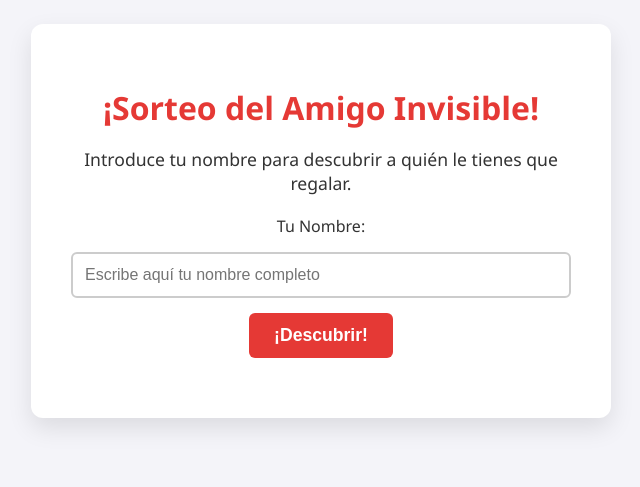
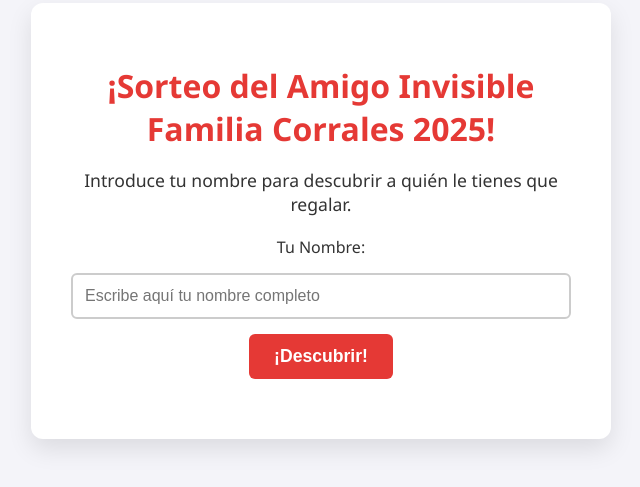
Before and after one commit to Bl1t0dev/amigo-invisible, a plain HTML site: page index.html in a window 1280 px wide. Shown: the part 199-686 px from the top of the page, without its empty margins (319-959 px from the left). Drawn offline with Linux system fonts and the light colour scheme.

Commit message:
Update index.html

```diff
--- a/index.html
+++ b/index.html
@@ -8,7 +8,7 @@
 </head>
 <body>
     <div class="container">
-        <h1>¡Sorteo del Amigo Invisible!</h1>
+        <h1>¡Sorteo del Amigo Invisible Familia Corrales 2025!</h1>
         <p>Introduce tu nombre para descubrir a quién le tienes que regalar.</p>
 
         <form id="draw-form">
```
